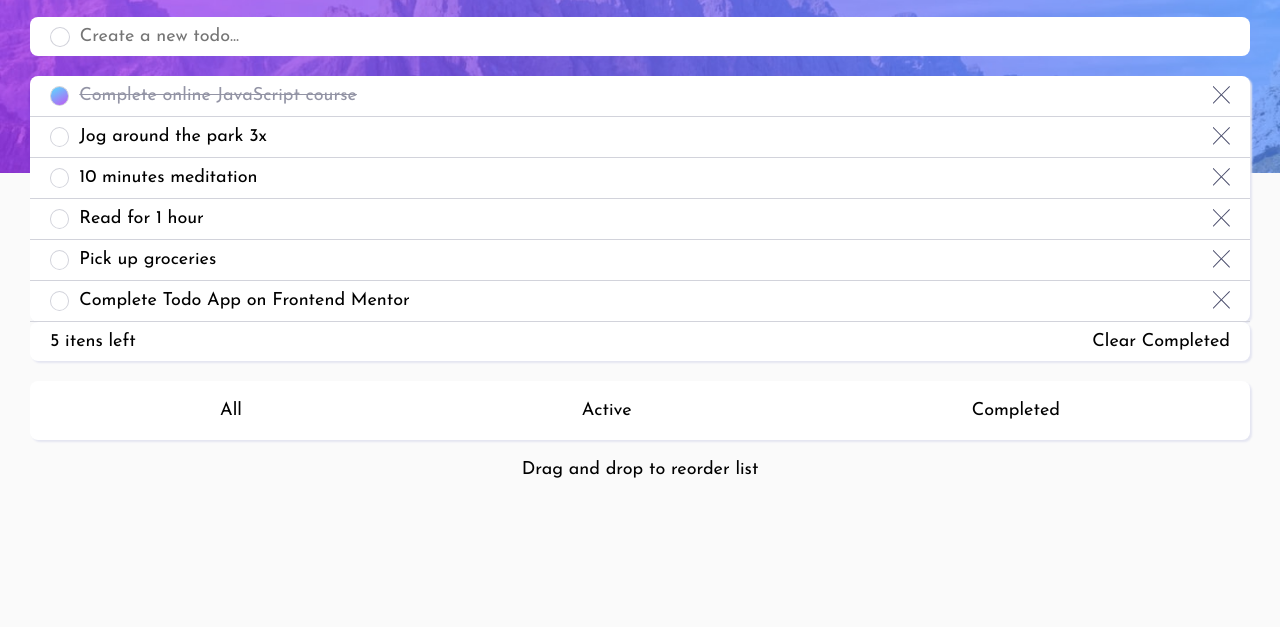
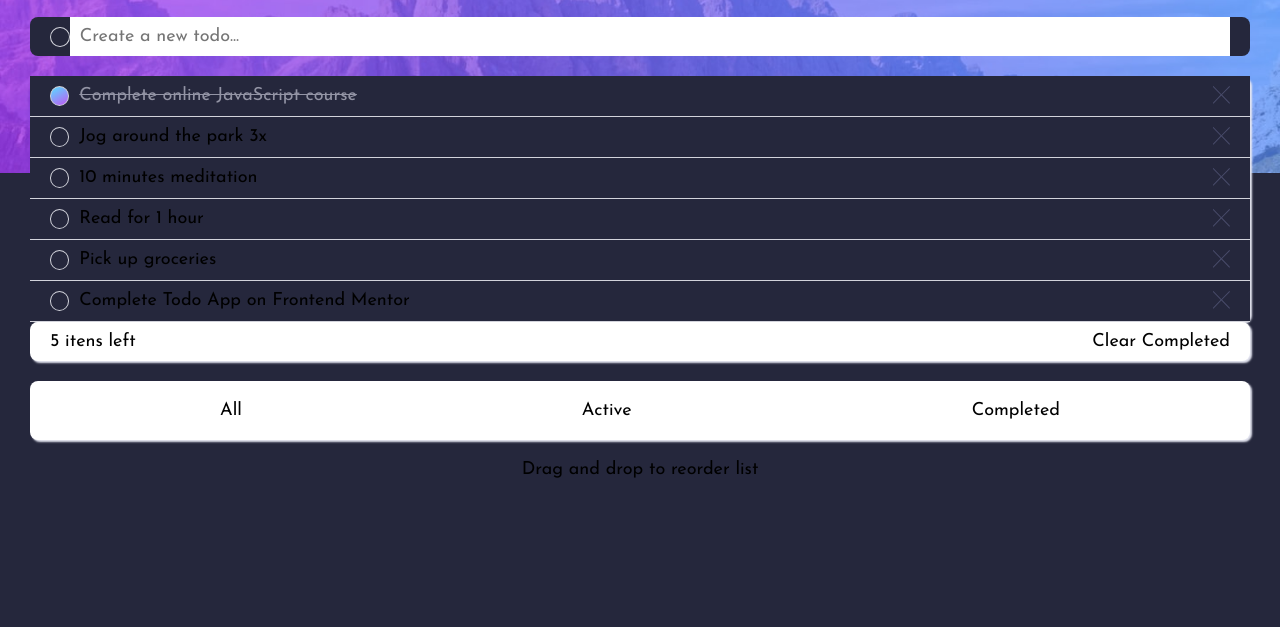
Before and after one commit to renatoalmeida49/todo-app-challenge, a plain HTML site: page index.html in a window 1280 px wide. Both pictures are taken after a click on the picture 1237 px from the left and 75 px from the top of the page. Shown: the part 94-721 px from the top of the page. Drawn offline with Linux system fonts and the light colour scheme.

Commit message:
First version of Dark Mode

```diff
--- a/assets/css/style.css
+++ b/assets/css/style.css
@@ -9,14 +9,30 @@
     font-size: 18px;
 }
 /*---------------------------------*/
+/* VARIABLES */
+/*---------------------------------*/
+:root {
+    --primary-color: hsl(0, 0%, 98%);
+    --secondary-color: hsl(235, 24%, 19%);
+
+    --background-body: url('../images/bg-mobile-light.jpg')
+}
+.dark-theme {
+    --primary-color: hsl(235, 24%, 19%);
+    --secondary-color: hsl(234, 39%, 85%);
+
+    --background-body: url('../images/bg-mobile-dark.jpg')
+}
+
+/*---------------------------------*/
 /* BODY */
 /*---------------------------------*/
 body {
-    background-image: url('../images/bg-mobile-light.jpg');
+    background-image: var(--background-body);
     background-position: top left;
     background-repeat: no-repeat;
     background-size: 100%;
-    background-color: hsl(0, 0%, 98%);
+    background-color: var(--primary-color);
     padding: 60px 30px;
 }
 
@@ -39,7 +55,7 @@ h1 {
 /* NEW TODO */
 /*---------------------------------*/
 .new-todo {
-    background: white;
+    background: var(--primary-color);
     display: flex;
     align-items: center;
     padding: 0 20px;
@@ -77,6 +93,7 @@ input:focus {
     padding: 10px 20px;
     border-bottom: 1px solid hsl(233, 11%, 84%);
     justify-content: space-between;
+    background-color: var(--primary-color);
 }
 .activity p {
     width: 100%;
--- a/assets/script/script.js
+++ b/assets/script/script.js
@@ -70,6 +70,7 @@ function darkMode() {
     let icon = document.querySelector("#dark-toggle")
 
     icon.addEventListener('click', () => {
+        document.body.classList.toggle("dark-theme")
         icon.classList.toggle("dark-theme")
 
         if(icon.classList.contains('dark-theme')) {
```
